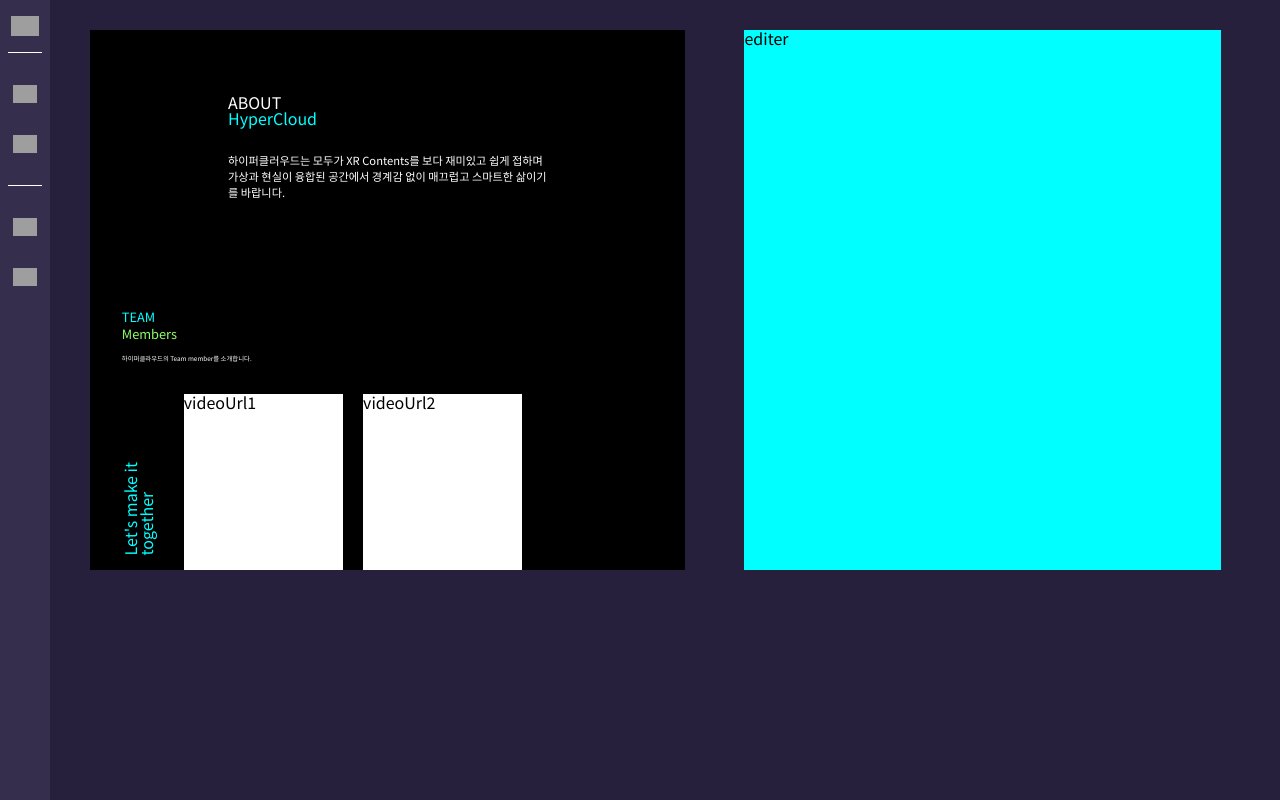
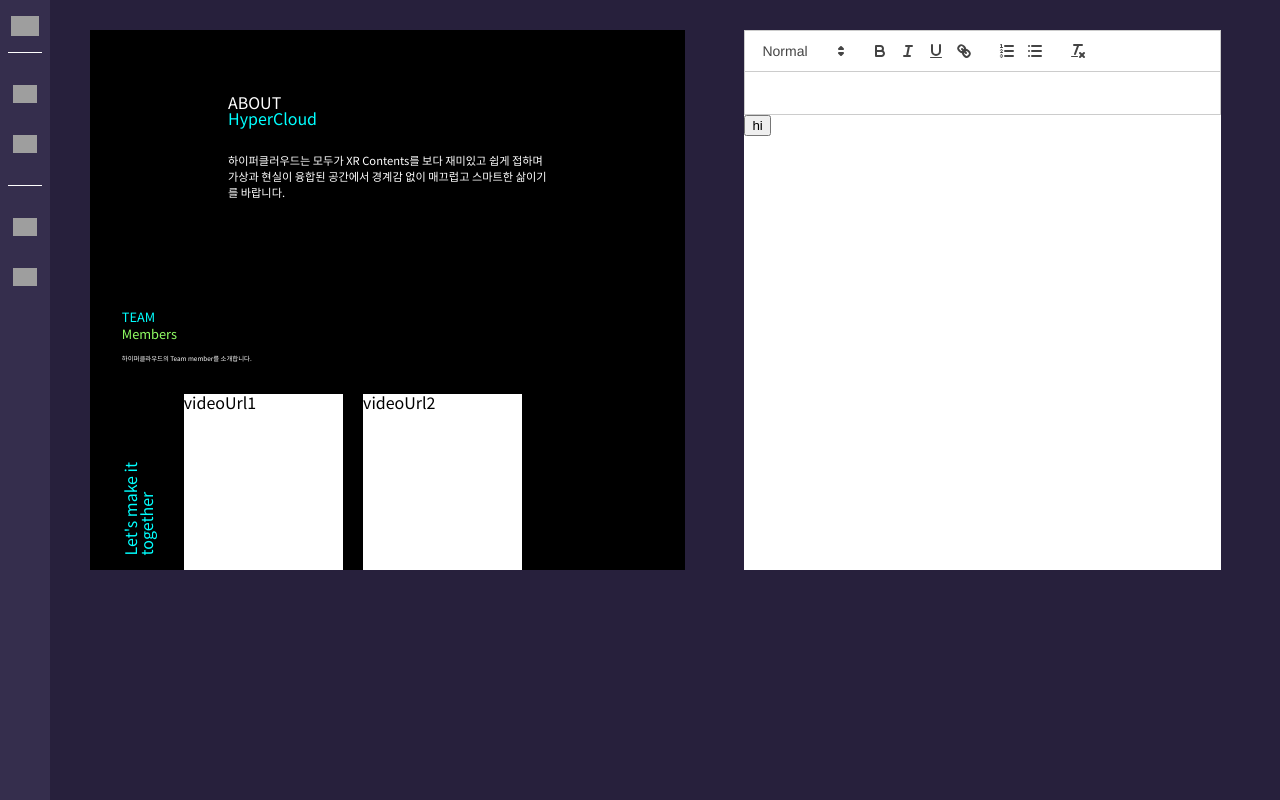
Before and after one commit to Goohyun3436/project-hyper-cloud, a React (Vite) app: page /about in a window 1280 px wide. Built offline with nearby package versions, Linux system fonts and the light colour scheme; data requests are answered from the project's data file; grey boxes are pictures that could not be loaded.

Commit message:
Add: react-quill 초기 설정

```diff
--- a/index.html
+++ b/index.html
@@ -4,6 +4,7 @@
     <meta charset="UTF-8" />
     <link rel="shortcut icon" href="#" />
     <meta name="viewport" content="width=device-width, initial-scale=1.0" />
+    <!-- font -->
     <link
       href="https://fonts.googleapis.com/css2?family=Noto+Sans+KR:wght@300;400;500;700;900&display=swap"
       rel="stylesheet"
--- a/package.json
+++ b/package.json
@@ -15,6 +15,7 @@
     "open-color": "^1.9.1",
     "react": "^18.2.0",
     "react-dom": "^18.2.0",
+    "react-quill": "^2.0.0",
     "react-redux": "^8.0.4",
     "react-router-dom": "^6.4.2",
     "redux": "^4.2.0",
--- /dev/null
+++ b/src/components/Editer/Editer.jsx
@@ -0,0 +1,22 @@
+import styled from 'styled-components';
+import { useRef, useState } from 'react';
+import ReactQuill from 'react-quill';
+import 'react-quill/dist/quill.snow.css';
+
+const Editer = () => {
+  const [value, setValue] = useState('');
+  const editerRef = useRef(null);
+
+  const conso = () => {
+    console.log(editerRef.current);
+  };
+
+  return (
+    <div>
+      <ReactQuill theme='snow' ref={editerRef} value={value} onChange={setValue} />
+      <button onClick={conso}>hi</button>
+    </div>
+  );
+};
+
+export default Editer;
--- a/src/components/Editer/EditerWrapper.jsx
+++ b/src/components/Editer/EditerWrapper.jsx
@@ -36,7 +36,6 @@
     width: 90%;
     height: 300px;
     flex-direction: column;
-    background-color: black;
     overflow: auto;
   `}
 `;
@@ -44,7 +43,7 @@
 const EditerBox = styled.div`
   width: 40%;
   height: 540px;
-  background-color: aqua;
+  background-color: white;
   overflow: scroll;
 
   ${media.desktop`
--- a/src/pages/Editer/About.jsx
+++ b/src/pages/Editer/About.jsx
@@ -1,12 +1,13 @@
 import styled from 'styled-components';
 import PreviewAbout from '../../components/Preview/PreviewAbout';
 import EditerWrapper from '../../components/Editer/EditerWrapper';
+import Editer from '../../components/Editer/Editer';
 
 const About = () => {
   return (
     <EditerWrapper>
       <PreviewAbout />
-      <div>editer</div>
+      <Editer />
     </EditerWrapper>
   );
 };
```
